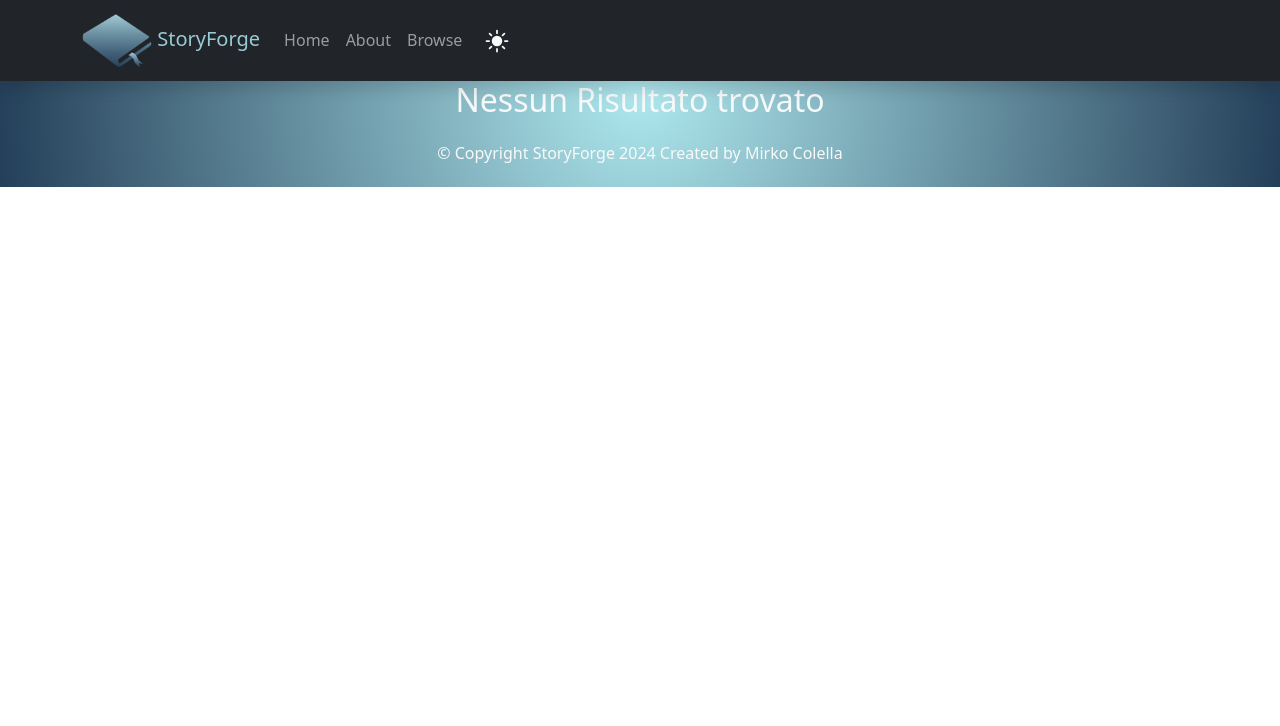
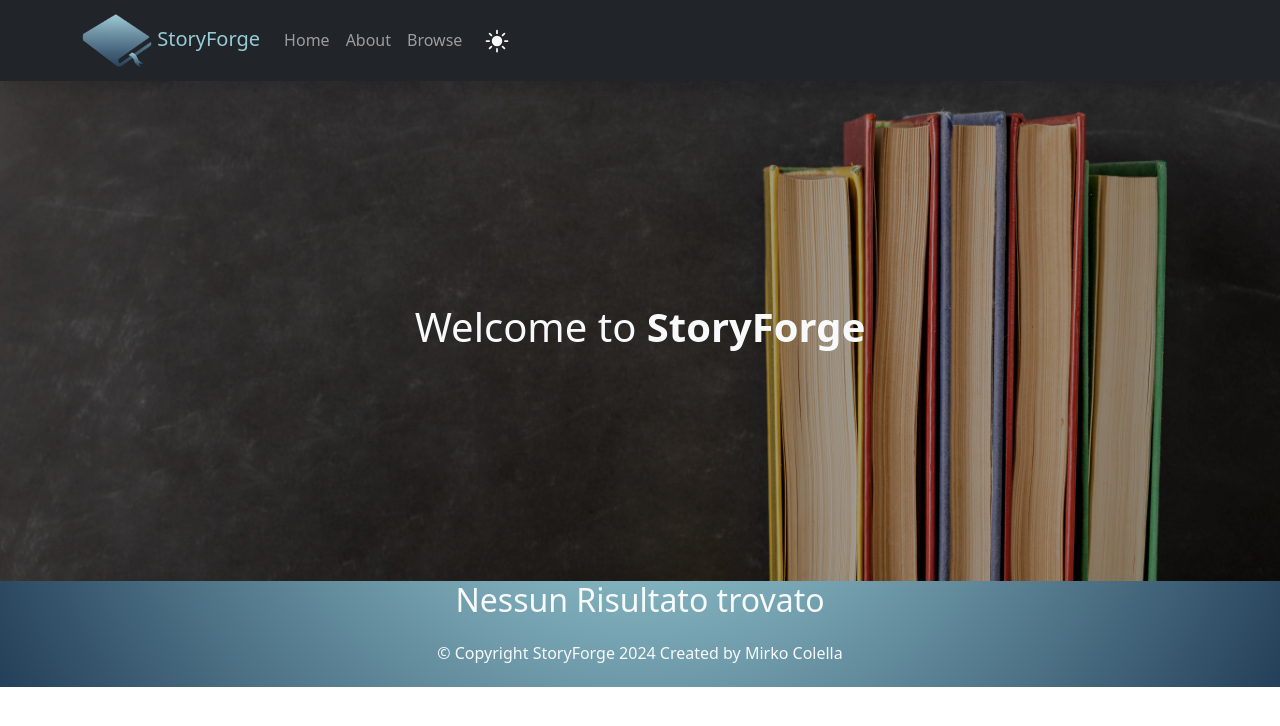
Before and after one commit to Mirkocole/StoryForge, a React (Create React App) app: page /details/1 in a window 1280 px wide. Shown: the top 726 px of the page. Built offline with nearby package versions, Linux system fonts and the light colour scheme.

Commit message:
Modifica del componente Welcome

```diff
--- a/src/components/AllTheBooks/AllTheBooks.jsx
+++ b/src/components/AllTheBooks/AllTheBooks.jsx
@@ -19,14 +19,14 @@ function AllTheBooks({ allBooks }) {
             {/* <FormSearch handlesubmit = {handlesubmit} handleInputSearch = {handleInputSearch} inputSearch = {inputSearch}/> */}
             <Container fluid>
                 <Row className="">
-                    <Col xs='7' md='9'>
+                    <Col xs='12' lg='9'>
                         <Gridcards count={4} books={fantasy} />
                         <Gridcards count={4} books={horror} />
                         <Gridcards count={4} books={romance} />
                         <Gridcards count={4} books={scifi} />
                         <Gridcards count={4} books={history} />
                     </Col>
-                    <Col xs='5' md='3' className={`border-none rounded p-0 my-3 position-relative ${!selected ? 'bg-'+theme : ''}`}>
+                    <Col xs='0' lg='3' className={`border-none rounded p-0 my-3 position-relative ${!selected ? 'bg-'+theme : ''}`}>
                         <CommentArea bookasin={selected}/>
                     </Col>
                 </Row>
--- /dev/null
+++ b/src/components/Welcome/Welcome.css
@@ -0,0 +1,9 @@
+.jumbotron{
+    min-height: 500px;
+    width: 100%;
+    background-color: rgba(0, 0, 0, 0.374);
+    background-image: url('/src/background.jpg');
+    background-size: cover;
+    background-position: center;
+    background-blend-mode: darken;
+}
--- a/src/components/Welcome/Welcome.jsx
+++ b/src/components/Welcome/Welcome.jsx
@@ -1,21 +1,27 @@
 import Alert from 'react-bootstrap/Button';
 import Modal from 'react-bootstrap/Modal';
 import { useState } from 'react';
+import { Container } from 'react-bootstrap';
+import '../Welcome/Welcome.css'
 
 function Welcome() {
-    const [show,setShow] = useState(true);
+    // const [show,setShow] = useState(true);
 
-    function hideMessage(){
-        setTimeout(()=>{
-            setShow(false);
-        },3000)
-    }
+    // function hideMessage(){
+    //     setTimeout(()=>{
+    //         setShow(false);
+    //     },3000)
+    // }
 
     return (
         <>
 
-            {show && <Alert key= 'success' variant='success' className='w-75 mx-auto'>Benvenuto su StoryForge! </Alert>}
-            {hideMessage()}
+            {/* {show && <Alert key= 'success' variant='success' className='w-75 mx-auto'>Benvenuto su StoryForge! </Alert>}
+            {hideMessage()} */}
+
+            <Container fluid className='jumbotron d-flex flex-column justify-content-center '>
+                <h1 className={`text-light text-center`}>Welcome to <b>StoryForge</b></h1>
+            </Container>
         </>
     );
 }
--- a/src/pages/NotFound/NotFound.jsx
+++ b/src/pages/NotFound/NotFound.jsx
@@ -13,6 +13,7 @@ export default function NotFound() {
         <>
             <MyNav hiddenSearch />
             <div className={`page404 col-12 h-100 bg-img-${theme} bg-${theme === 'dark' ? 'dark' : 'white'}`}>
+            <iframe className='page404' style={{border: "1px solid rgba(0, 0, 0, 0.1)"}} src="https://www.figma.com/embed?embed_host=share&url=https%3A%2F%2Fwww.figma.com%2Ffile%2Fy9EnhqxAW7JIn8uwhyX1IM%2FTop10-404-Error-Pages-Animated-(Community)%3Ftype%3Ddesign%26node-id%3D18%253A484%26mode%3Ddesign%26t%3DLKp1Q71zBEia8Qoa-1" allowfullscreen></iframe>
             </div>
             <Footer />
         </>
```
Also changed, not shown: src/background.jpg (added).
